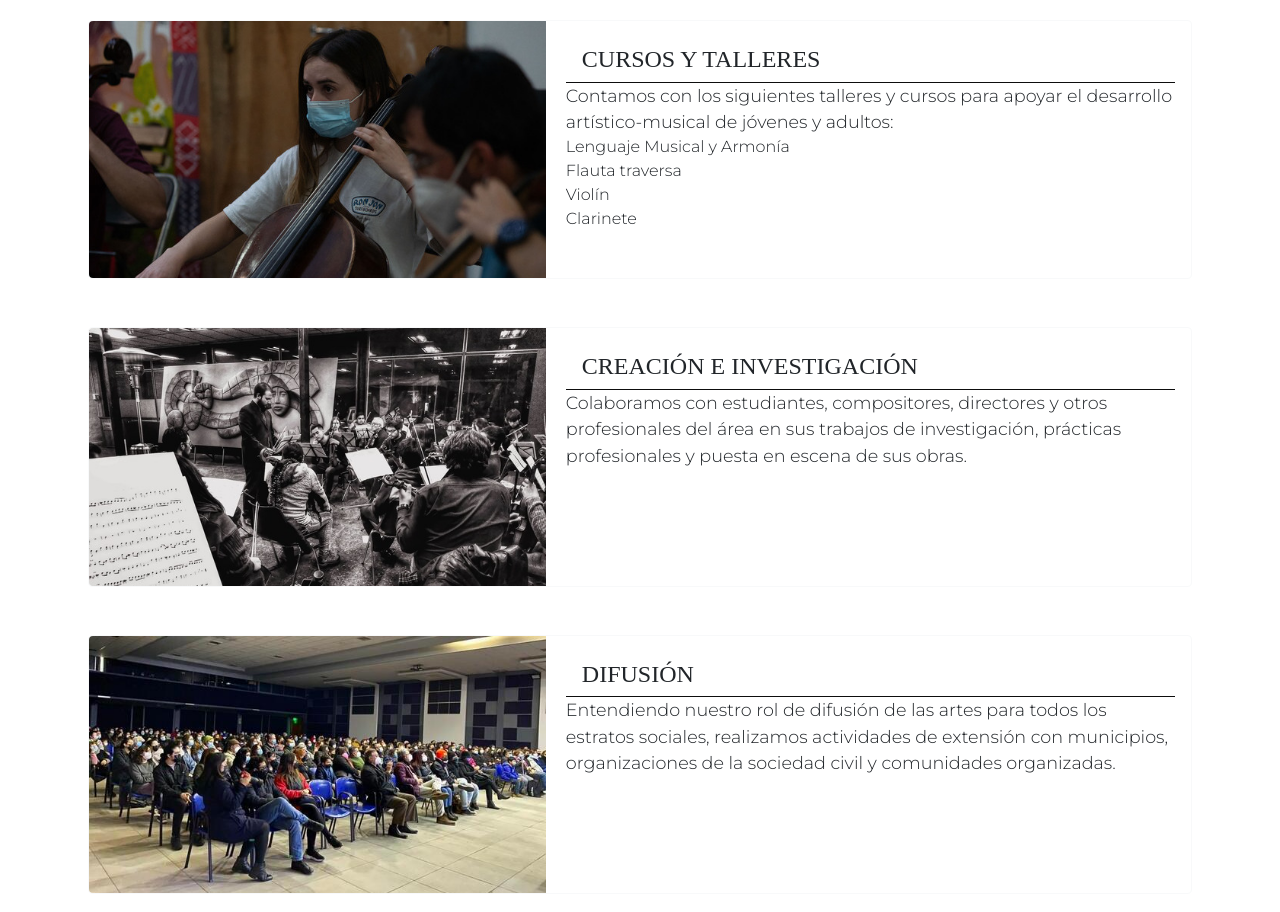
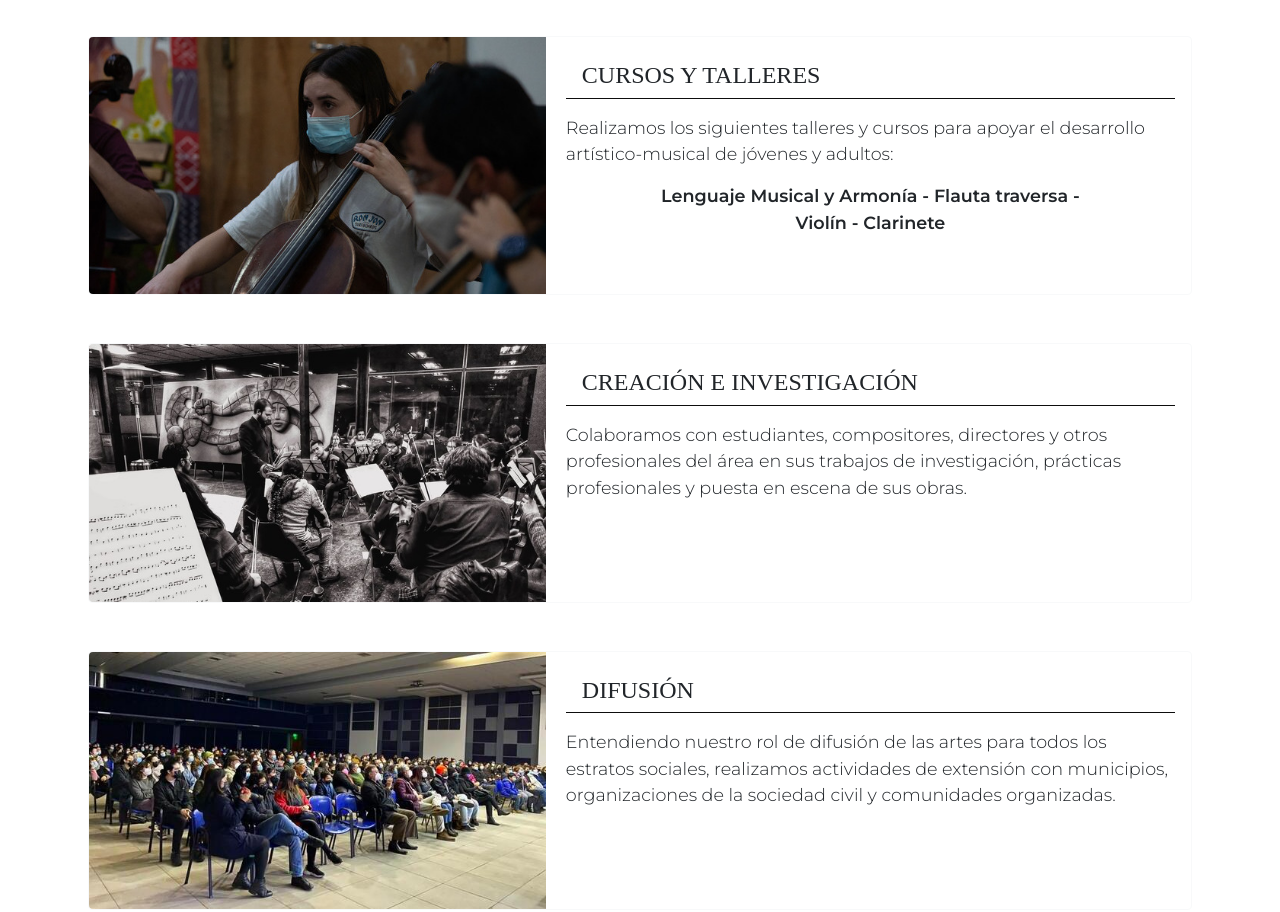
Before and after one commit to CamilleAlcavil/proyecto-eufonia, a website: page pages/education.html in a window 1280 px wide. Shown: the part 540-1452 px from the top of the page. Drawn offline with nearby package versions, Linux system fonts and the light colour scheme; a web font is replaced by a local one.

Commit message:
se ajustan parrafos

```diff
--- a/pages/education.html
+++ b/pages/education.html
@@ -81,16 +81,9 @@
                 <div class="col-md-7">
                   <div class="card-body">
                     <h5 class="card-title card-header">CURSOS Y TALLERES</h5>
-                    <p class="card-text">Contamos con los siguientes talleres y cursos para apoyar el desarrollo
-                      artístico-musical de jóvenes y
-                      adultos:</p>
-                    <ul class="lista">
-                      <li>Lenguaje Musical y Armonía</li>
-                      <li>Flauta traversa</li>
-                      <li>Violín</li>
-                      <li>Clarinete</li>
-                    </ul>
-                  </div>
+                    <p class="card-text pt-3">Realizamos los siguientes talleres y cursos para apoyar el desarrollo
+                      artístico-musical de jóvenes y adultos:</p>
+                  <p class="text-center pt-0"><strong>Lenguaje Musical y Armonía - Flauta traversa - Violín - Clarinete</strong></p>
                 </div>
               </div>
             </div>
@@ -105,7 +98,7 @@
                 <div class="col-md-7">
                   <div class="card-body">
                     <h5 class="card-title card-header">CREACIÓN E INVESTIGACIÓN</h5>
-                    <p class="card-text">Colaboramos con estudiantes, compositores, directores y otros profesionales del
+                    <p class="card-text pt-3">Colaboramos con estudiantes, compositores, directores y otros profesionales del
                       área en sus trabajos de
                       investigación, prácticas profesionales y puesta en escena de sus obras.</p>
                   </div>
@@ -123,7 +116,7 @@
                 <div class="col-md-7">
                   <div class="card-body">
                     <h5 class="card-title card-header">DIFUSIÓN</h5>
-                    <p class="card-text">Entendiendo nuestro rol de difusión de las artes para todos los estratos
+                    <p class="card-text pt-3">Entendiendo nuestro rol de difusión de las artes para todos los estratos
                       sociales, realizamos actividades de extensión con municipios,
                       organizaciones de la sociedad civil y comunidades organizadas.</p>
                   </div>
--- a/scss/layouts/_education.scss
+++ b/scss/layouts/_education.scss
@@ -7,8 +7,6 @@
 
   p {
     @include parrafoIntroduccion;
-    padding-bottom: 0rem;
-    margin-bottom: 0rem;
   }
 
   .educationCards {
```
Also changed, not shown: pages/orchestra.html (+2 -2 lines), css/style.css, 1 other file.
